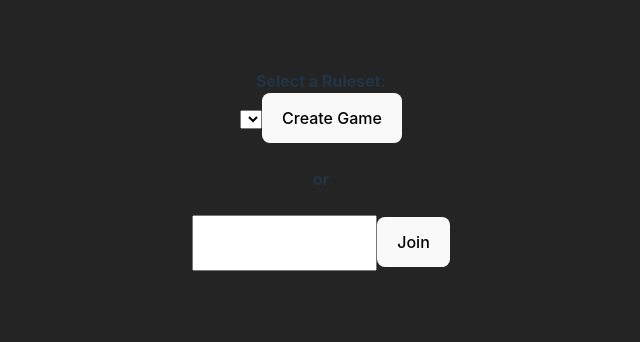
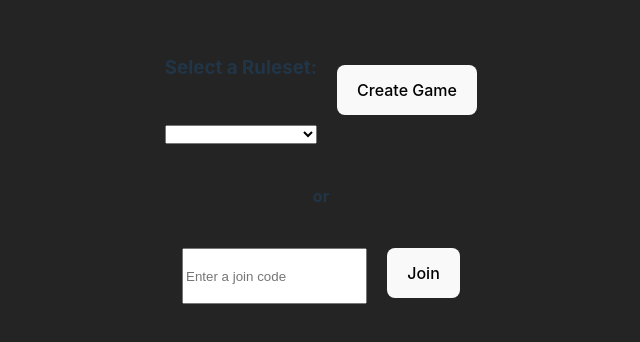
Before and after one commit to prushton2/randochess, a React (Vite) app in the folder frontend/: page / in a window 1280 px wide. Shown: the part 230-572 px from the top of the page, without its empty margins (319-959 px from the left). Built offline with nearby package versions, Linux system fonts and the light colour scheme; no server answers.

Commit message:
make it look better

```diff
--- a/frontend/src/Game.tsx
+++ b/frontend/src/Game.tsx
@@ -132,11 +132,7 @@ function Game() {
 				code = "";
 			}
 			let fetch = await Fetch(code)
-			// if(fetch["status"] != "Success") {
-			// 	alert("Game no longer exists");
-			// 	window.location.href = "/";
-			// 	return;
-			// }
+
 			setBoardData(fetch.game.board.pieces);
 			setBoardDimensions([fetch.game.board.width, fetch.game.board.height]);
 			setTeam(fetch.team)
--- /dev/null
+++ b/frontend/src/Join.css
@@ -0,0 +1,41 @@
+.joinContainer {
+    display: flex;
+    flex-direction: column;
+    align-items: center;
+}
+
+.createGame {
+    display: flex;
+    flex-direction: row;
+    margin: 40px;
+    align-items: center;
+}
+
+.createGameButton {
+    height: 50px;
+    margin: 0px;
+    margin-left: 20px;
+}
+
+.selectGamerule {
+    display: flex;
+    flex-direction: column;
+}
+
+.joinGame {
+    display: flex;
+    flex-direction: row;
+    margin: 40px;
+    /* vertical-align: middle; */
+}
+
+.joinGameTextbox {
+    height: 50px;
+    margin: 0px;
+}
+
+.joinGameButton {
+    height: 50px;
+    margin: 0px;
+    margin-left: 20px;
+}
--- a/frontend/src/Join.tsx
+++ b/frontend/src/Join.tsx
@@ -1,6 +1,6 @@
 import { useEffect, useState } from 'react'
 import {CreateGame, FetchRulesets} from "./axios.ts"
-import './App.css'
+import './Join.css'
 
 
 
@@ -50,25 +50,34 @@ function App() {
 	}, [])
 
 	return (
-	<b>
-		<label>
-			Select a Ruleset: <br />
+	<div className='joinContainer'>
+
+		<div className='createGame'>
+
+			<div className='selectGamerule'>
+				<h3>Select a Ruleset:</h3> <br />
 				<select name="ruleset" id="ruleset" onChange={(e) => setRuleset(e.target.value)}>
 					{rulesets}
 				</select>
-		</label>
-		<button onClick={create_game}>
+			</div>
+
+			<button onClick={create_game} className="createGameButton">
 				Create Game
 			</button>
-		<br/><br/>
-		or
-		<br/><br/>
-		<input type="number" onChange={(e) => {setCode(e.target.value)}}/>
 
-		<button onClick={join_game}>
+		</div>
+
+		<b>or</b>
+
+		<div className='joinGame'>
+
+			<input placeholder="Enter a join code" type="number" onChange={(e) => {setCode(e.target.value)}} className='joinGameTextbox'/>
+			<button onClick={join_game} className='joinGameButton'>
 				Join
 			</button>
-	</b>
+
+		</div>
+	</div>
 	)
 }
 
```
Also changed, not shown: frontend/src/game.css (deleted), 1 other file (tests, documents, lock files or other folders). Lines whose indentation alone changed are shown as unchanged.
